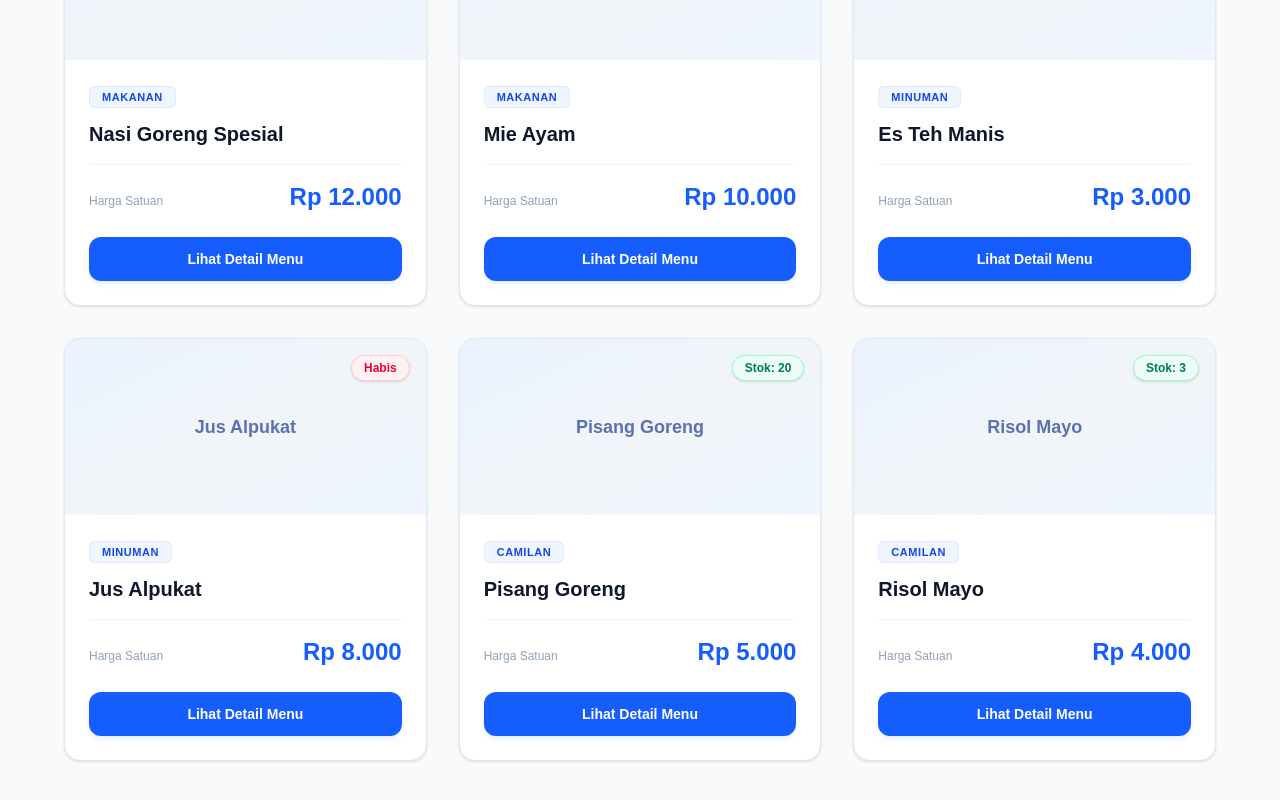
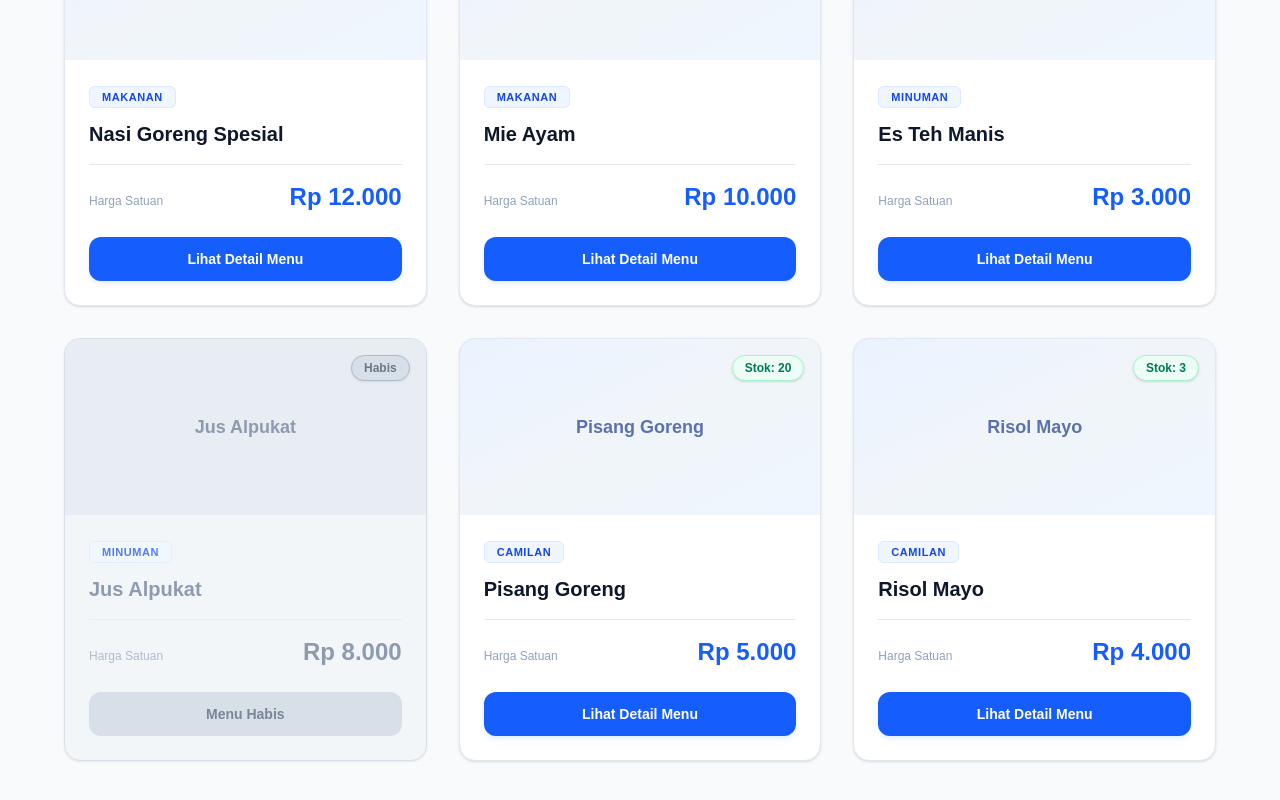
Before and after one commit to leonyrpl-droid/KantinKu, a Next.js app: page /menu in a window 1280 px wide. Shown: the part 520-1320 px from the top of the page. Built offline with nearby package versions, Linux system fonts and the light colour scheme.

Commit message:
Menambahkan tampilan menu habis

```diff
--- a/components/KartuMenu.tsx
+++ b/components/KartuMenu.tsx
@@ -11,21 +11,37 @@ export default function KartuMenu({ item }: KartuMenuProps) {
   const isHabis = item.stok === 0;
 
   return (
-    <div className="bg-white rounded-2xl border border-slate-200 shadow-sm hover:shadow-xl hover:border-blue-300 transition-all duration-300 flex flex-col justify-between overflow-hidden group">
+    <div
+      className={`rounded-2xl border shadow-sm transition-all duration-300 flex flex-col justify-between overflow-hidden group ${
+        isHabis
+          ? "bg-slate-100 border-slate-300 opacity-70"
+          : "bg-white border-slate-200 hover:shadow-xl hover:border-blue-300"
+      }`}
+    >
       <div>
-        {/* Placeholder Visual Gambar Menu */}
-        <div className="h-44 bg-gradient-to-br from-blue-500/10 via-slate-100 to-blue-50 flex items-center justify-center relative overflow-hidden">
+        {/* Visual Gambar Menu */}
+        <div
+          className={`h-44 flex items-center justify-center relative overflow-hidden ${
+            isHabis
+              ? "bg-slate-200"
+              : "bg-gradient-to-br from-blue-500/10 via-slate-100 to-blue-50"
+          }`}
+        >
           <span
             className={`absolute top-4 right-4 text-xs font-bold px-3 py-1 rounded-full shadow-sm border ${
               isHabis
-                ? "bg-rose-50 border-rose-200 text-rose-600"
+                ? "bg-slate-300 border-slate-400 text-slate-700"
                 : "bg-emerald-50 border-emerald-200 text-emerald-700"
             }`}
           >
             {isHabis ? "Habis" : `Stok: ${item.stok}`}
           </span>
 
-          <span className="text-lg font-bold text-blue-900/70 group-hover:scale-105 transition-transform duration-300 text-center px-4">
+          <span
+            className={`text-lg font-bold text-center px-4 ${
+              isHabis ? "text-slate-500" : "text-blue-900/70"
+            }`}
+          >
             {item.nama}
           </span>
         </div>
@@ -38,29 +54,48 @@ export default function KartuMenu({ item }: KartuMenuProps) {
             </span>
           </div>
 
-          <h3 className="font-bold text-xl text-slate-900 group-hover:text-blue-600 transition-colors duration-200">
+          <h3
+            className={`font-bold text-xl ${
+              isHabis ? "text-slate-500" : "text-slate-900"
+            }`}
+          >
             {item.nama}
           </h3>
 
-          <div className="mt-4 flex items-baseline justify-between border-t border-slate-100 pt-4">
+          <div className="mt-4 flex items-baseline justify-between border-t border-slate-200 pt-4">
             <span className="text-xs text-slate-400 font-medium">
               Harga Satuan
             </span>
-            <span className="text-2xl font-black text-blue-600">
+
+            <span
+              className={`text-2xl font-black ${
+                isHabis ? "text-slate-500" : "text-blue-600"
+              }`}
+            >
               {rupiah(item.harga)}
             </span>
           </div>
         </div>
       </div>
 
-      {/* Tombol Aksi Detail */}
+      {/* Tombol Aksi */}
       <div className="p-6 pt-0">
+        {isHabis ? (
+          <button
+            type="button"
+            disabled
+            className="block w-full rounded-xl bg-slate-300 text-slate-600 font-bold py-3 text-sm cursor-not-allowed"
+          >
+            Menu Habis
+          </button>
+        ) : (
           <Link
             href={`/menu/${item.id}`}
             className="block text-center w-full bg-blue-600 hover:bg-blue-700 text-white font-bold py-3 rounded-xl shadow-md shadow-blue-500/10 transition-all duration-200 text-sm"
           >
             Lihat Detail Menu
           </Link>
+        )}
       </div>
     </div>
   );
```
Lines whose indentation alone changed are shown as unchanged.
